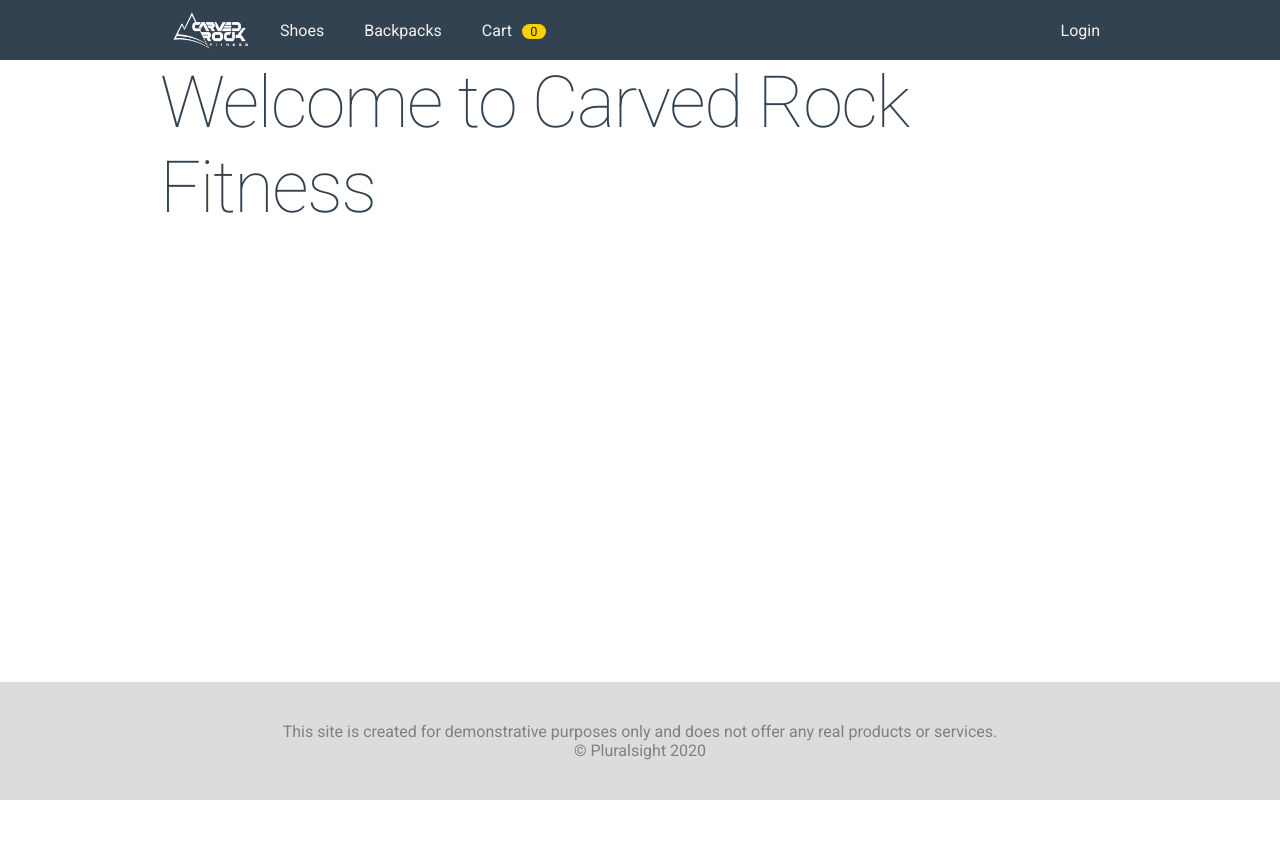
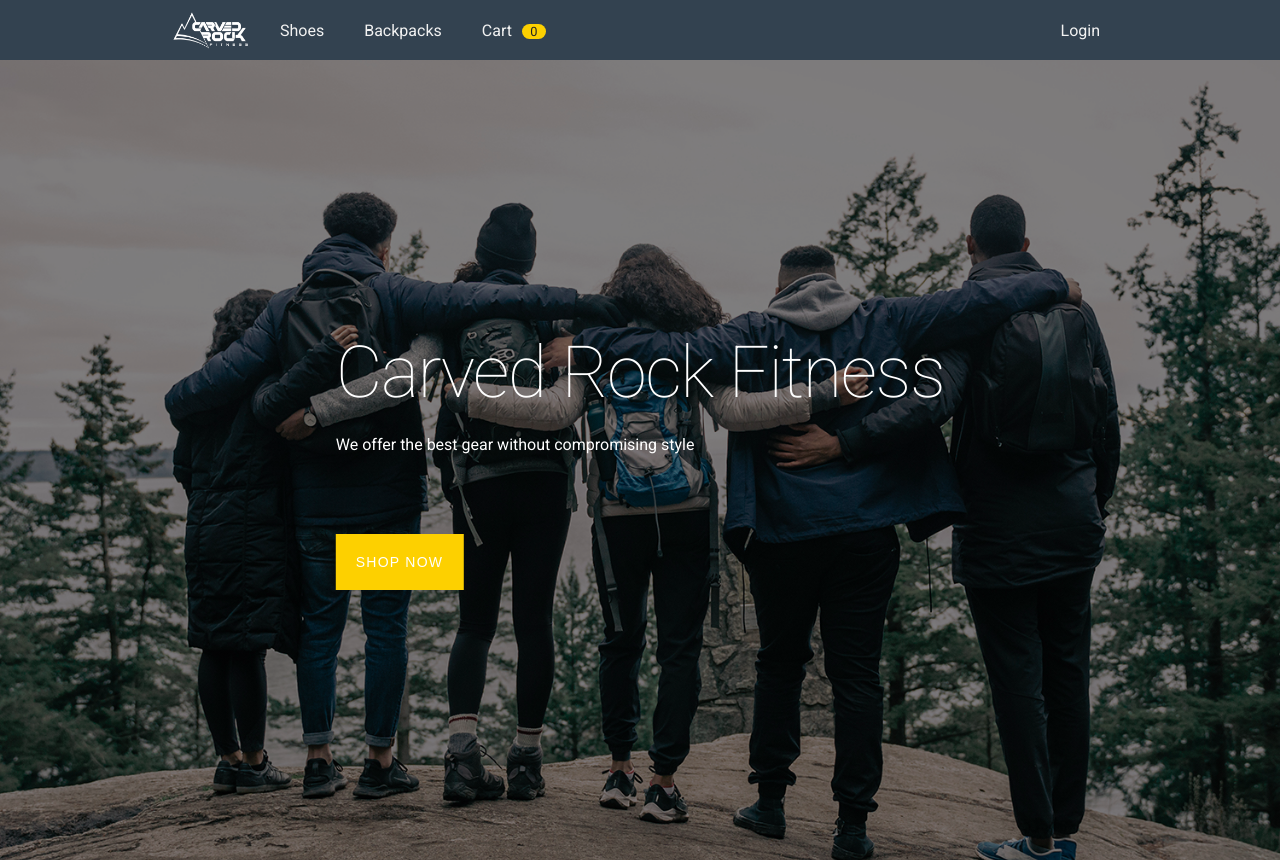
Before and after one commit to jmarioste/shoes-store, a React (Create React App) app: page / in a window 1280 px wide. Shown: the top 862 px of the page. Before the commit the page ends 800 px from the top, so only its background shows below. Built offline with nearby package versions, Linux system fonts and the light colour scheme; no server answers.

Commit message:
Implement hero image in home page

```diff
--- a/src/GlobalStyles.jsx
+++ b/src/GlobalStyles.jsx
@@ -17,7 +17,7 @@ export const GlobalStyles = createGlobalStyle`
   #root {
     display: flex;
     flex-direction: column;
-    height: 100vh;
+    min-height: 100vh;
     font-family: 'Roboto', sans-serif;
     font-size: 16px;
     color: var(--color-primary-dark);
--- a/src/components/NavBar/NavBar.jsx
+++ b/src/components/NavBar/NavBar.jsx
@@ -49,7 +49,7 @@ const NavBar = () => {
 
         <NavMenuIcon>
           <a onClick={() => setShowList(!showList)}>
-            <FiMenu />
+            <FiMenu size={20} />
           </a>
         </NavMenuIcon>
       </NavMenu>
--- a/src/pages/Home.jsx
+++ b/src/pages/Home.jsx
@@ -1,11 +1,58 @@
-import { Content } from "components";
+import styled from "styled-components";
+import { BigButton, Content as _Content } from "components";
 import React from "react";
+
+const Wrapper = styled(_Content)`
+  width: 100%;
+  max-width: 100%;
+`;
+
+const Content = styled(_Content)`
+  margin-top: 20px;
+  flex: 0 0 0;
+`;
+
+const SubTitle = styled.div`
+  margin: 20px 0 80px 0;
+  text-align: left;
+`;
+const Title = styled.div`
+  text-align: left;
+  position: absolute;
+  top: 50%;
+  left: 50%;
+  transform: translate(-50%, -50%);
+  color: white;
+  display: flex;
+  flex-direction: column;
+  align-items: flex-start;
+`;
+const Hero = styled.div`
+  background-image: linear-gradient(rgba(0, 0, 0, 0.5), rgba(0, 0, 0, 0.5)),
+    url("images/hero-img.jpg");
+  width: 100%;
+  height: 100vh;
+  vertical-align: top;
+  /* Position and center the image to scale nicely on all screens */
+  background-position: center top;
+  background-repeat: no-repeat;
+  background-size: cover;
+  position: relative;
+`;
 
 const Home = () => {
   return (
-    <Content>
-      <h1>Welcome to Carved Rock Fitness</h1>
-    </Content>
+    <Wrapper>
+      <Hero>
+        <Title>
+          <h1>Carved Rock Fitness</h1>
+          <SubTitle>We offer the best gear without compromising style</SubTitle>
+          <BigButton>Shop now</BigButton>
+        </Title>
+      </Hero>
+
+      <Content></Content>
+    </Wrapper>
   );
 };
 
```
Also changed, not shown: public/images/hero-img.jpg (added).
